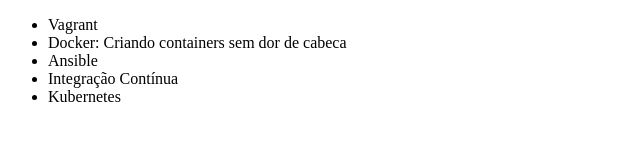
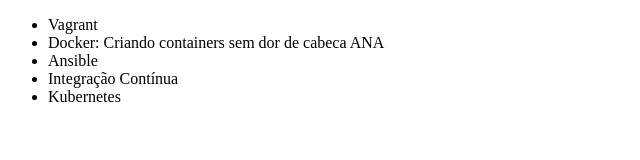
Before and after one commit to jessikasousa/git-alura, a plain HTML site: page index.html in a window 1280 px wide. Shown: the full height of the page, 0-640 px from the left. Drawn offline with Linux system fonts and the light colour scheme.

Commit message:
Atualizando nome do curso de Docker definitivo

```diff
--- a/index.html
+++ b/index.html
@@ -7,7 +7,7 @@
 <body>
     <ul>
         <li>Vagrant</li>
-        <li>Docker: Criando containers sem dor de cabeca</li>
+        <li>Docker: Criando containers sem dor de cabeca ANA</li>
         <li>Ansible</li>
         <li>Integração Contínua</li>
         <li>Kubernetes</li>
```
